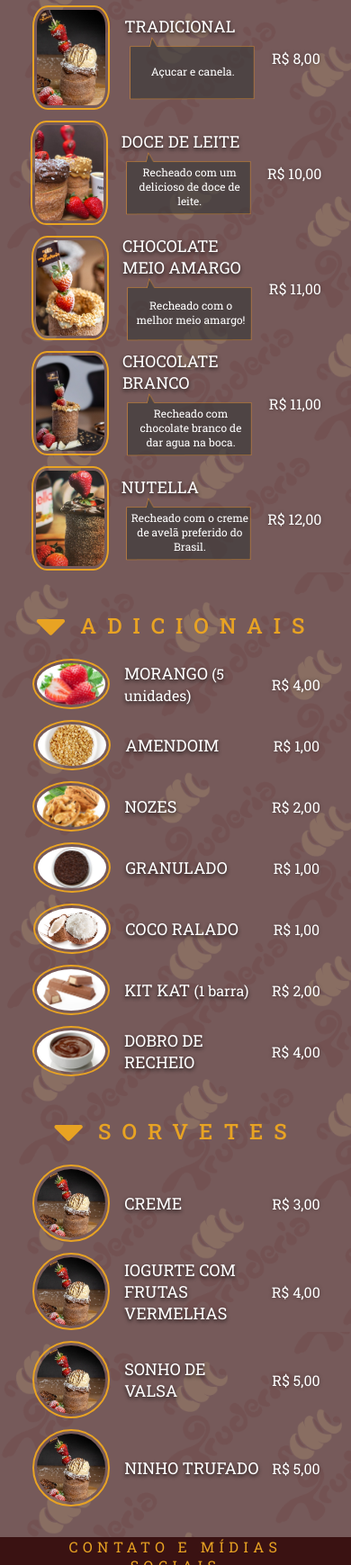
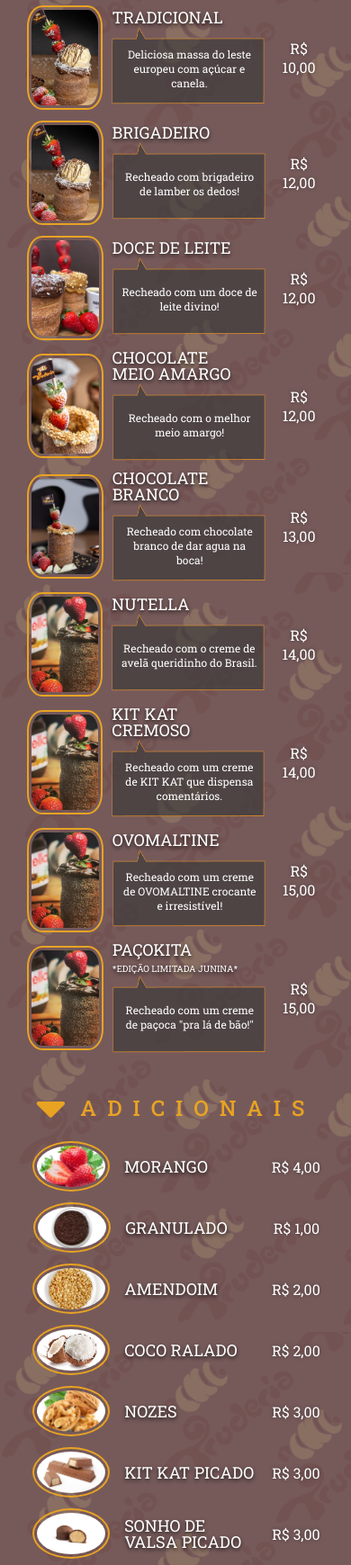
Before and after one commit to MarioDoncel/Truderia, a plain HTML site: page menu.html in a window 390 px wide. Shown: the part 208-1947 px from the top of the page at 90% size. Drawn offline with Linux system fonts and the light colour scheme.

Commit message:
Correcao valores

```diff
--- a/menu.css
+++ b/menu.css
@@ -163,7 +163,7 @@ main .menuItem .image.icecream img{
     }
     header .logo {
         min-width: 150px;
-        margin: 0;
+        margin: 0 120px 0 0;
     }
     .categoryName h3{
         margin-left: 1rem;
@@ -187,10 +187,15 @@ main .menuItem .image.icecream img{
         font-size: 18px;
         min-width: 150px;
         width: 150px;
+        line-height: 18px;
+    }
+    .menuItem .item .itemName p span{
+        font-size: 10px;
+        line-height: 10px;
     }
     .menuItem .item .description{
-        width: 150px;
-        height: 70px;
+        width: 170px;
+        height: 90px;
         background-image: url('./assets/Menu/caixaTextoMobile.png');
         background-position: center;
         background-size:contain;
@@ -206,6 +211,7 @@ main .menuItem .image.icecream img{
         font-size: 12px;
         margin-top: 0;
     }
+
     .menuItem .price{
         margin-left: 0.5rem;
         font-size: 16px;
--- a/menu.html
+++ b/menu.html
@@ -39,10 +39,22 @@
                             <p>TRADICIONAL</p>
                         </div>
                         <div class="description flex-column">
-                            <p>Açucar e canela.</p>
+                            <p>Deliciosa massa do leste europeu com açúcar e canela.</p>
                         </div>
                     </div>
-                    <div class="price flex-column">R$ 8,00</div>
+                    <div class="price flex-column">R$ 10,00</div>
+                </div> <!-- menuItem -->
+                <div class="menuItem">
+                    <div class="image trudel"><img src="./assets/Menu/ChocolateECoco.jpg" alt=""></div>
+                    <div class="item flex-column">
+                        <div class="itemName">
+                            <p>BRIGADEIRO</p>
+                        </div>
+                        <div class="description flex-column">
+                            <p>Recheado com brigadeiro de lamber os dedos!</p>
+                        </div>
+                    </div>
+                    <div class="price flex-column">R$ 12,00</div>
                 </div> <!-- menuItem -->
                 <div class="menuItem">
                     <div class="image trudel"><img src="./assets/Menu/doce de leite.jpg" alt=""></div>
@@ -51,10 +63,10 @@
                             <p>DOCE DE LEITE</p>
                         </div>
                         <div class="description flex-column">
-                            <p>Recheado com um delicioso de doce de leite.</p>
+                            <p>Recheado com um doce de leite divino!</p>
                         </div>
                     </div>
-                    <div class="price flex-column">R$ 10,00</div>
+                    <div class="price flex-column">R$ 12,00</div>
                 </div> <!-- menuItem -->
                 <div class="menuItem">
                     <div class="image trudel"><img src="./assets/Menu/chocolate branco nozes.jpg" alt=""></div>
@@ -66,7 +78,7 @@
                             <p>Recheado com o melhor meio amargo!</p>
                         </div>
                     </div>
-                    <div class="price flex-column">R$ 11,00</div>
+                    <div class="price flex-column">R$ 12,00</div>
                 </div> <!-- menuItem -->
                 <div class="menuItem">
                     <div class="image trudel"><img src="./assets/Menu/chocolate branco nozes2.jpg" alt=""></div>
@@ -75,10 +87,10 @@
                             <p>CHOCOLATE BRANCO</p>
                         </div>
                         <div class="description flex-column">
-                            <p>Recheado com chocolate branco de dar agua na boca.</p>
+                            <p>Recheado com chocolate branco de dar agua na boca!</p>
                         </div>
                     </div>
-                    <div class="price flex-column">R$ 11,00</div>
+                    <div class="price flex-column">R$ 13,00</div>
                 </div><!-- menuItem -->
                 <div class="menuItem">
                     <div class="image trudel"><img src="./assets/Menu/Nutella.jpg" alt=""></div>
@@ -87,11 +99,47 @@
                             <p>NUTELLA</p>
                         </div>
                         <div class="description flex-column">
-                            <p>Recheado com o creme de avelã preferido do Brasil.</p>
+                            <p>Recheado com o creme de avelã queridinho do Brasil.</p>
                         </div>
                     </div>
-                    <div class="price flex-column">R$ 12,00</div>
-                </div>
+                    <div class="price flex-column">R$ 14,00</div>
+                </div><!-- menuItem -->
+                <div class="menuItem">
+                    <div class="image trudel"><img src="./assets/Menu/Nutella.jpg" alt=""></div>
+                    <div class="item flex-column">
+                        <div class="itemName">
+                            <p>KIT KAT CREMOSO</p>
+                        </div>
+                        <div class="description flex-column">
+                            <p>Recheado com um creme de KIT KAT que dispensa comentários.</p>
+                        </div>
+                    </div>
+                    <div class="price flex-column">R$ 14,00</div>
+                </div><!-- menuItem -->
+                <div class="menuItem">
+                    <div class="image trudel"><img src="./assets/Menu/Nutella.jpg" alt=""></div>
+                    <div class="item flex-column">
+                        <div class="itemName">
+                            <p>OVOMALTINE</p>
+                        </div>
+                        <div class="description flex-column">
+                            <p>Recheado com um creme de OVOMALTINE crocante e irresistível!</p>
+                        </div>
+                    </div>
+                    <div class="price flex-column">R$ 15,00</div>
+                </div><!-- menuItem -->
+                <div class="menuItem">
+                    <div class="image trudel"><img src="./assets/Menu/Nutella.jpg" alt=""></div>
+                    <div class="item flex-column">
+                        <div class="itemName">
+                            <p>PAÇOKITA <br> <span>*EDIÇÃO LIMITADA JUNINA*</span> </p>
+                        </div>
+                        <div class="description flex-column">
+                            <p>Recheado com um creme de paçoca "pra lá de bão!"</p>
+                        </div>
+                    </div>
+                    <div class="price flex-column">R$ 15,00</div>
+                </div><!-- menuItem -->
             </div> <!-- category -->
 
             <div class="category flex-column">
@@ -103,28 +151,10 @@
                     <div class="image adittional"><img src="./assets/Menu/Adicionais/morango.jpg" alt=""></div>
                     <div class="item flex-column">
                         <div class="itemName">
-                            <p>MORANGO <small>(5 unidades)</small></p>
+                            <p>MORANGO</p>
                         </div>
                     </div>
                     <div class="price flex-column">R$ 4,00</div>
-                </div><!-- menuItem -->
-                <div class="menuItem">
-                    <div class="image adittional"><img src="./assets/Menu/Adicionais/amendoim.jpg" alt=""></div>
-                    <div class="item flex-column">
-                        <div class="itemName">
-                            <p>AMENDOIM</p>
-                        </div>
-                    </div>
-                    <div class="price flex-column">R$ 1,00</div>
-                </div><!-- menuItem -->
-                <div class="menuItem">
-                    <div class="image adittional"><img src="./assets/Menu/Adicionais/nozes.jpg" alt=""></div>
-                    <div class="item flex-column">
-                        <div class="itemName">
-                            <p>NOZES</p>
-                        </div>
-                    </div>
-                    <div class="price flex-column">R$ 2,00</div>
                 </div><!-- menuItem -->
                 <div class="menuItem">
                     <div class="image adittional"><img src="./assets/Menu/Adicionais/granulado.jpg" alt=""></div>
@@ -136,22 +166,49 @@
                     <div class="price flex-column">R$ 1,00</div>
                 </div><!-- menuItem -->
                 <div class="menuItem">
+                    <div class="image adittional"><img src="./assets/Menu/Adicionais/amendoim.jpg" alt=""></div>
+                    <div class="item flex-column">
+                        <div class="itemName">
+                            <p>AMENDOIM</p>
+                        </div>
+                    </div>
+                    <div class="price flex-column">R$ 2,00</div>
+                </div><!-- menuItem -->
+                <div class="menuItem">
                     <div class="image adittional"><img src="./assets/Menu/Adicionais/cocoRalado.jpg" alt=""></div>
                     <div class="item flex-column">
                         <div class="itemName">
                             <p>COCO RALADO</p>
                         </div>
                     </div>
-                    <div class="price flex-column">R$ 1,00</div>
+                    <div class="price flex-column">R$ 2,00</div>
+                </div><!-- menuItem -->
+                <div class="menuItem">
+                    <div class="image adittional"><img src="./assets/Menu/Adicionais/nozes.jpg" alt=""></div>
+                    <div class="item flex-column">
+                        <div class="itemName">
+                            <p>NOZES</p>
+                        </div>
+                    </div>
+                    <div class="price flex-column">R$ 3,00</div>
                 </div><!-- menuItem -->
                 <div class="menuItem">
                     <div class="image adittional"><img src="./assets/Menu/Adicionais/kitKat2.jpg" alt=""></div>
                     <div class="item flex-column">
                         <div class="itemName">
-                            <p>KIT KAT <small>(1 barra)</small></p>
+                            <p>KIT KAT PICADO </p>
                         </div>
                     </div>
-                    <div class="price flex-column">R$ 2,00</div>
+                    <div class="price flex-column">R$ 3,00</div>
+                </div><!-- menuItem -->
+                <div class="menuItem">
+                    <div class="image adittional"><img src="./assets/Menu/Adicionais/sonhoDeValsa.jpg" alt=""></div>
+                    <div class="item flex-column">
+                        <div class="itemName">
+                            <p>SONHO DE VALSA PICADO</p>
+                        </div>
+                    </div>
+                    <div class="price flex-column">R$ 3,00</div>
                 </div><!-- menuItem -->
                 <div class="menuItem">
                     <div class="image adittional"><img src="./assets/Menu/Adicionais/dobroRecheio.jpg" alt=""></div>
@@ -176,13 +233,13 @@
                             <p>CREME</p>
                         </div>
                     </div>
-                    <div class="price flex-column">R$ 3,00</div>
+                    <div class="price flex-column">R$ 4,00</div>
                 </div><!-- menuItem -->
                 <div class="menuItem">
                     <div class="image icecream "><img src="./assets/Menu/ChocolateECoco.jpg" alt=""></div>
                     <div class="item flex-column">
                         <div class="itemName">
-                            <p>IOGURTE COM<br> FRUTAS  VERMELHAS</p>
+                            <p>NINHO TRUFADO</p>
                         </div>
                     </div>
                     <div class="price flex-column">R$ 4,00</div>
@@ -191,19 +248,37 @@
                     <div class="image icecream "><img src="./assets/Menu/ChocolateECoco.jpg" alt=""></div>
                     <div class="item flex-column">
                         <div class="itemName">
-                            <p>SONHO DE VALSA</p>
+                            <p>IOGURTE COM FRUTAS VERMELHAS</p>
                         </div>
                     </div>
-                    <div class="price flex-column">R$ 5,00</div>
+                    <div class="price flex-column">R$ 4,00</div>
                 </div><!-- menuItem -->
                 <div class="menuItem">
                     <div class="image icecream "><img src="./assets/Menu/ChocolateECoco.jpg" alt=""></div>
                     <div class="item flex-column">
                         <div class="itemName">
-                            <p>NINHO TRUFADO</p>
+                            <p>CAFÉ MOCCA <br><span>(Café com chocolate)</span></p>
                         </div>
                     </div>
-                    <div class="price flex-column">R$ 5,00</div>
+                    <div class="price flex-column">R$ 4,00</div>
+                </div><!-- menuItem -->
+                <div class="menuItem">
+                    <div class="image icecream "><img src="./assets/Menu/ChocolateECoco.jpg" alt=""></div>
+                    <div class="item flex-column">
+                        <div class="itemName">
+                            <p>BEM CASADO <br><span>(Pão de ló com doce de leite)</span></p>
+                        </div>
+                    </div>
+                    <div class="price flex-column">R$ 4,00</div>
+                </div>  <!-- menuItem -->
+                <div class="menuItem">
+                    <div class="image icecream "><img src="./assets/Menu/ChocolateECoco.jpg" alt=""></div>
+                    <div class="item flex-column">
+                        <div class="itemName">
+                            <p>SENSAÇÃO <br><span>(Morango com pedaços de chocolate)</span></p>
+                        </div>
+                    </div>
+                    <div class="price flex-column">R$ 4,00</div>
                 </div>  <!-- menuItem -->
             </div> <!-- category -->
 
```
Also changed, not shown: menu.js (+14 -6 lines), assets/Menu/Adicionais/sonhoDeValsa.jpg (added).
